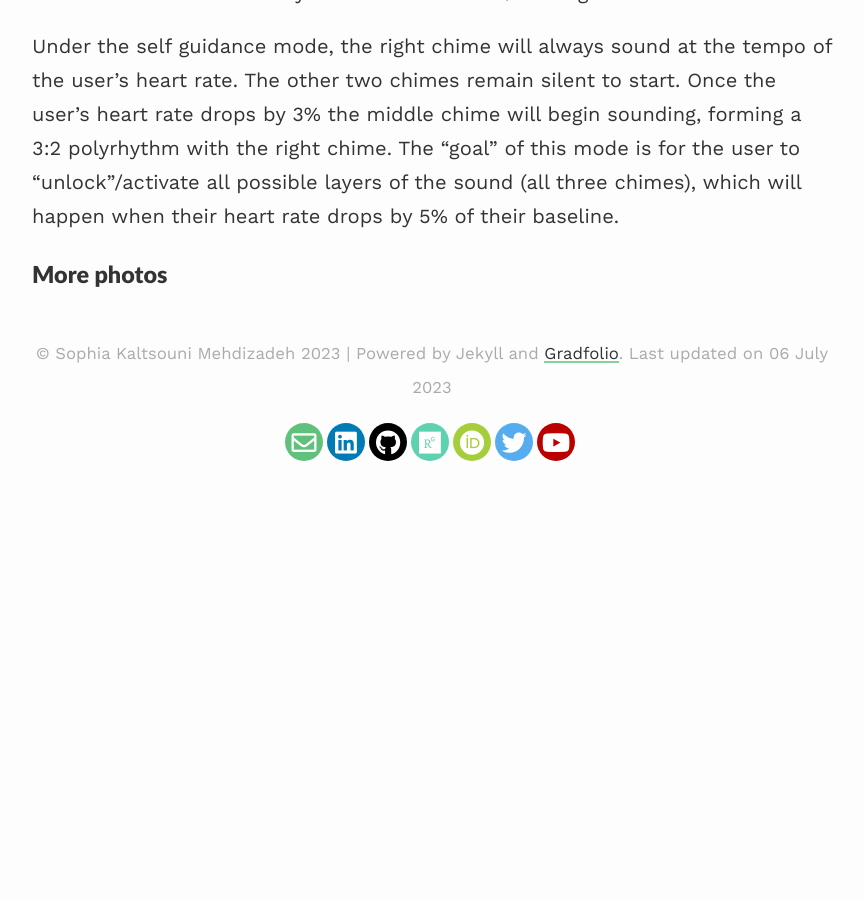
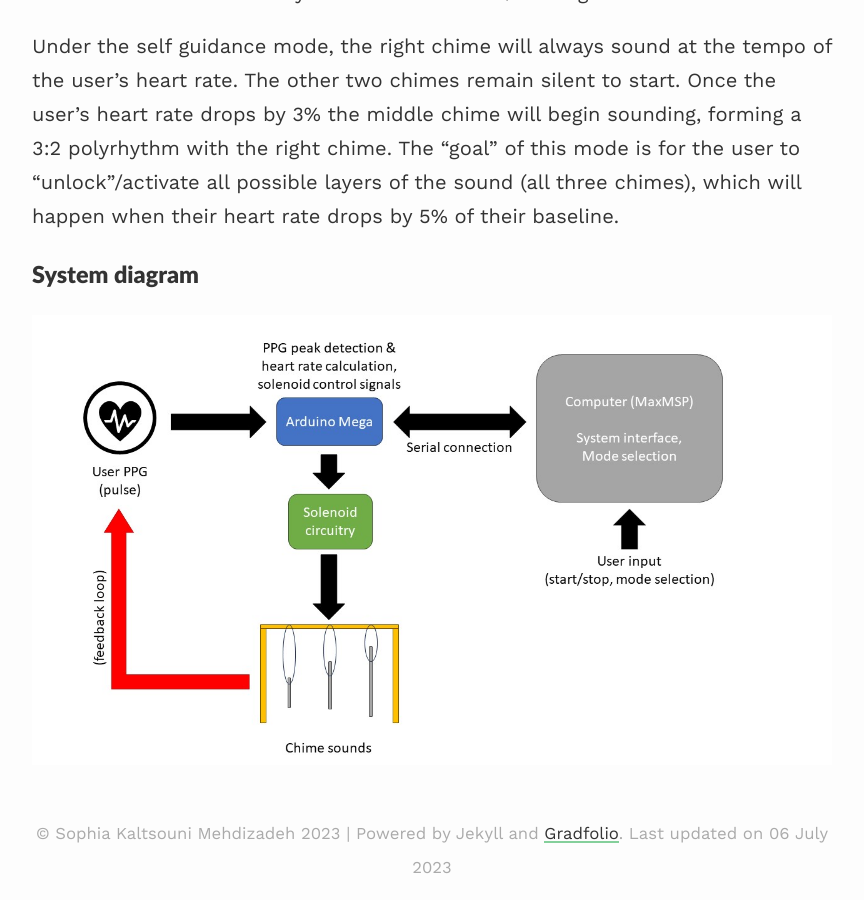
Before and after one commit to smehdizadeh/smehdizadeh.github.io, a Jekyll site: the page built from _projects/01_project.md, in a window 1280 px wide and 900 px high, scrolled down 5669 px. Shown: the whole window, without its empty margins (208-1072 px from the left). Built offline with Jekyll 4.4.1, drawn with Linux system fonts in a browser that asks for light colours; nearby versions of some CDN libraries; before the commit the page ends 6134 px from its top, so only the background shows below that.

Commit message:
Update 01_project.md

```diff
--- a/_projects/01_project.md
+++ b/_projects/01_project.md
@@ -44,4 +44,6 @@ The two modes offer two different mappings of the heart rate to sound. Under the
 
 Under the self guidance mode, the right chime will always sound at the tempo of the user's heart rate. The other two chimes remain silent to start. Once the user's heart rate drops by 3% the middle chime will begin sounding, forming a 3:2 polyrhythm with the right chime. The "goal" of this mode is for the user to "unlock"/activate all possible layers of the sound (all three chimes), which will happen when their heart rate drops by 5% of their baseline.
 
-### More photos ###
+### System diagram ###
+
+![diagram](/assets/images/intero-diagram.jpg)
```
